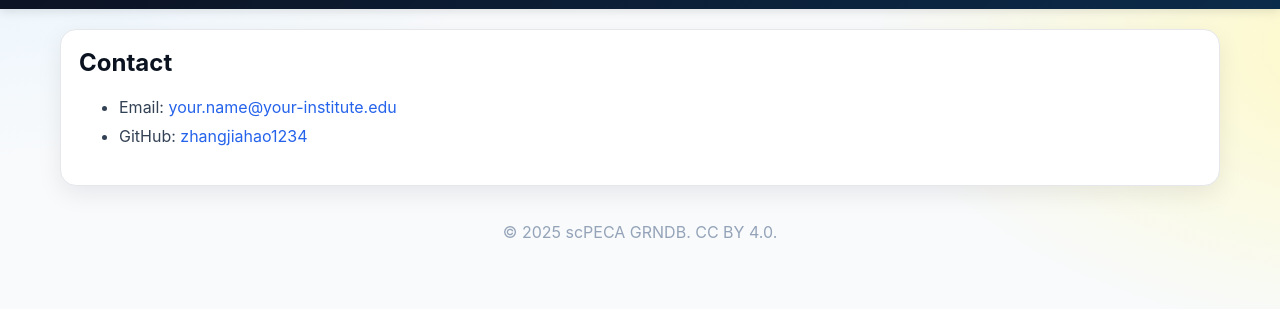
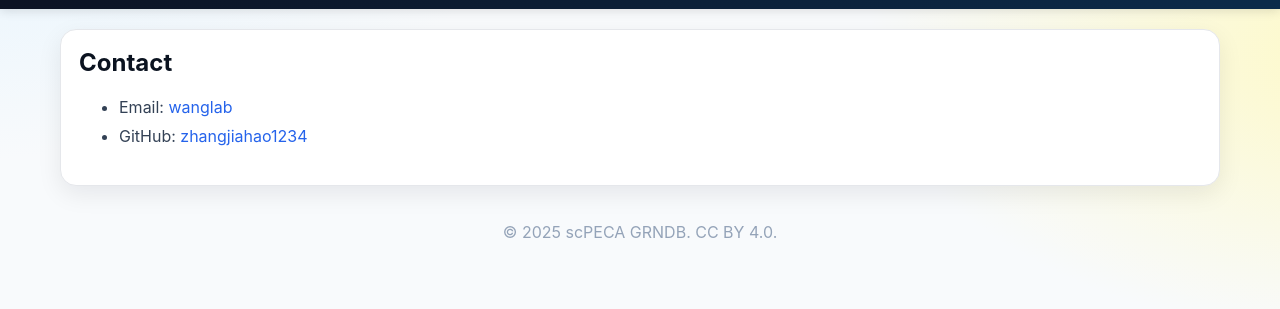
Before and after one commit to zhangjiahao1234/scPECA-GRN-database, a plain HTML site: page contact.html in a window 1280 px wide. Shown: the part 35-344 px from the top of the page. Drawn offline with Linux system fonts and the light colour scheme.

Commit message:
Update contact.html

```diff
--- a/contact.html
+++ b/contact.html
@@ -21,7 +21,7 @@
     <section class="panel section">
       <h2 style="margin:0 0 8px">Contact</h2>
       <ul style="line-height:1.8;color:#334155">
-        <li>Email: <a href="mailto:wanglab">your.name@your-institute.edu</a></li>
+        <li>Email: <a href="mailto:wanglab">wanglab</a></li>
         <li>GitHub: <a href="https://github.com/zhangjiahao1234/scPECA-GRN-database" target="_blank" rel="noopener">zhangjiahao1234</a></li>
       </ul>
     </section>
```
